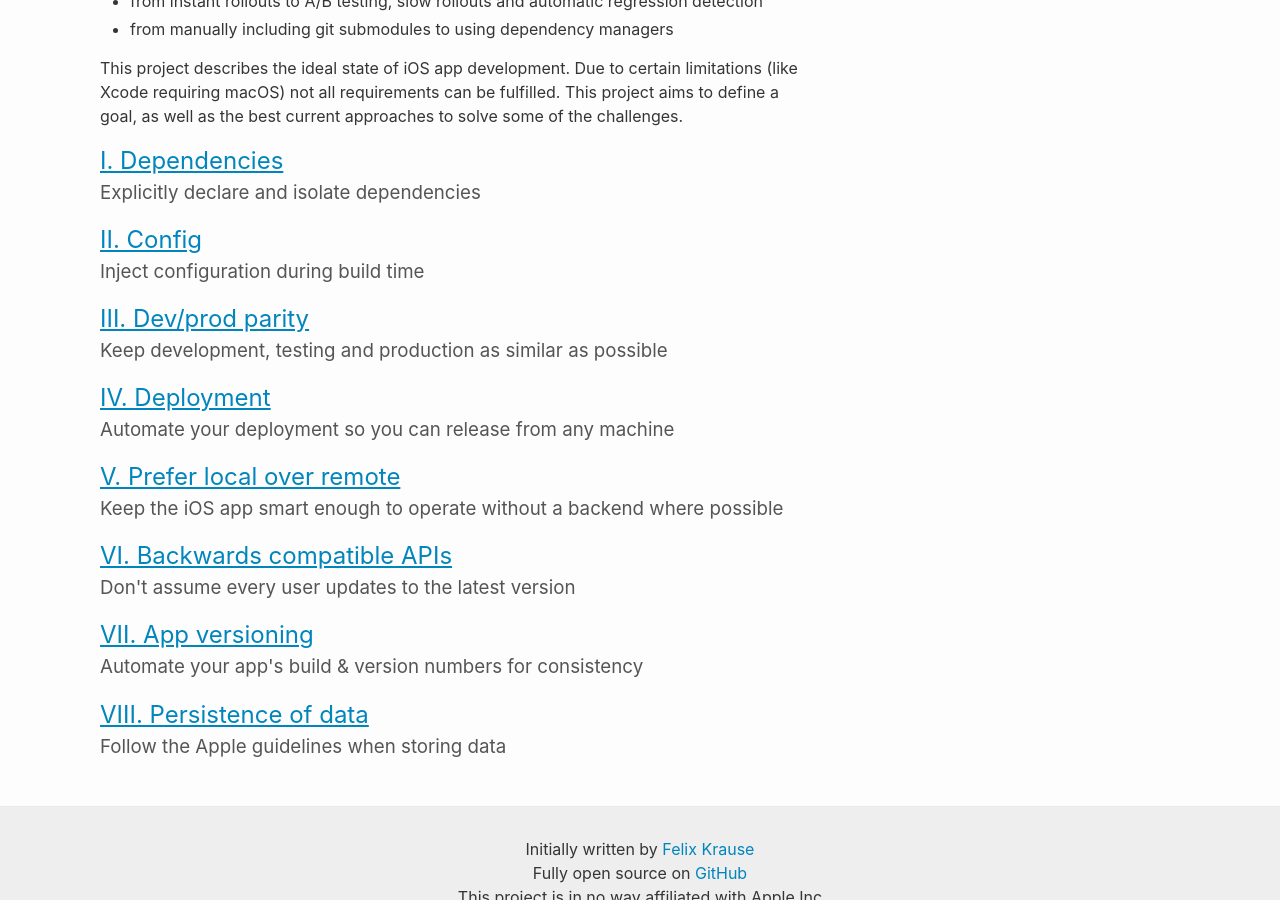
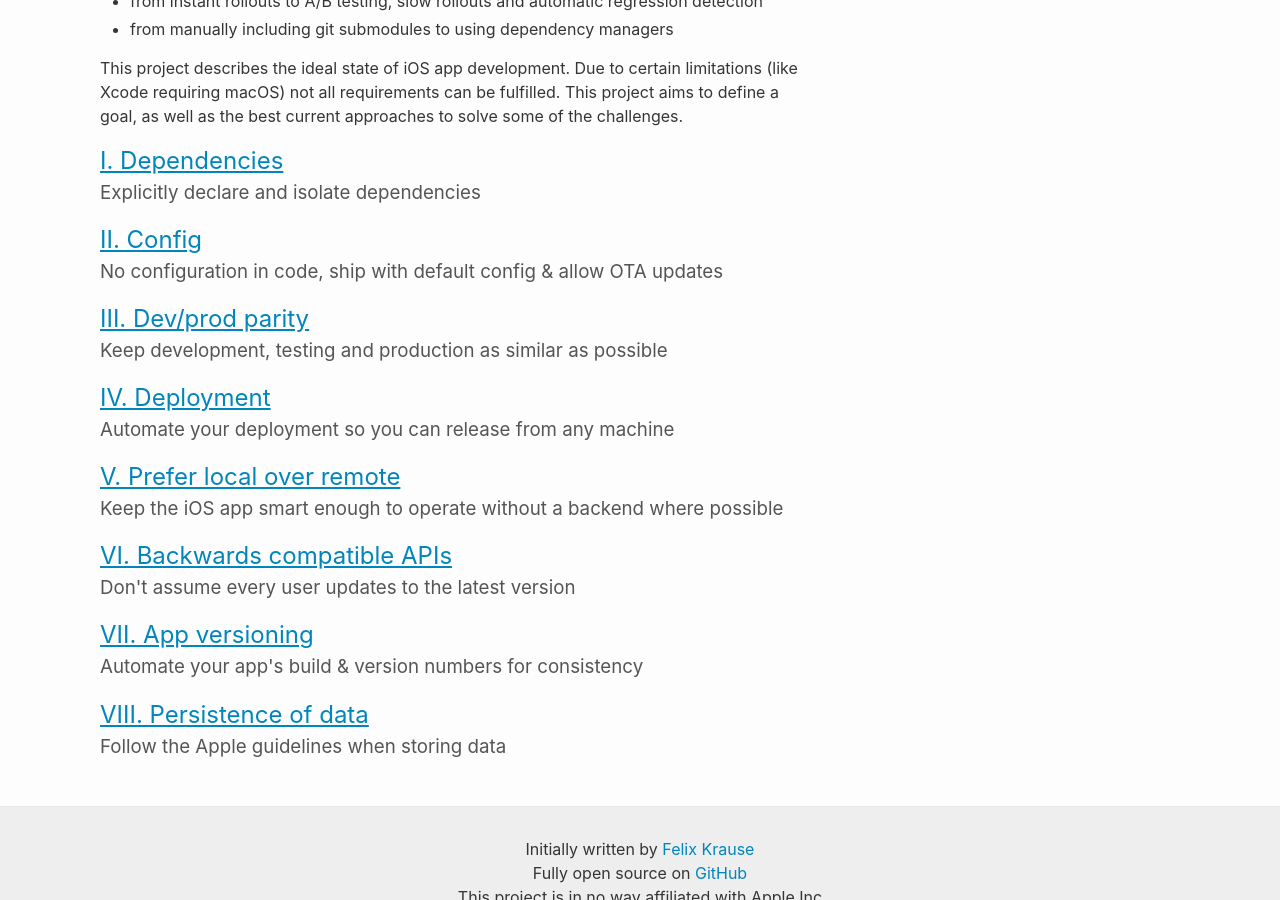
Before and after one commit to ios-factor/ios-factor.com, a Jekyll site: the page built from index.md, in a window 1280 px wide and 900 px high, scrolled down 809 px. Built offline with Jekyll 4.4.1, drawn with Linux system fonts in a browser that asks for light colours.

Commit message:
Fix .travis.yml file

```diff
--- a/_data/factors.yml
+++ b/_data/factors.yml
@@ -3,7 +3,7 @@
   link: dependencies
   index: "I"
 - title: Config
-  subtitle: Inject configuration during build time
+  subtitle: No configuration in code, ship with default config & allow OTA updates
   link: config
   index: "II"
 - title: Dev/prod parity
```
Also changed, not shown: .travis.yml.
